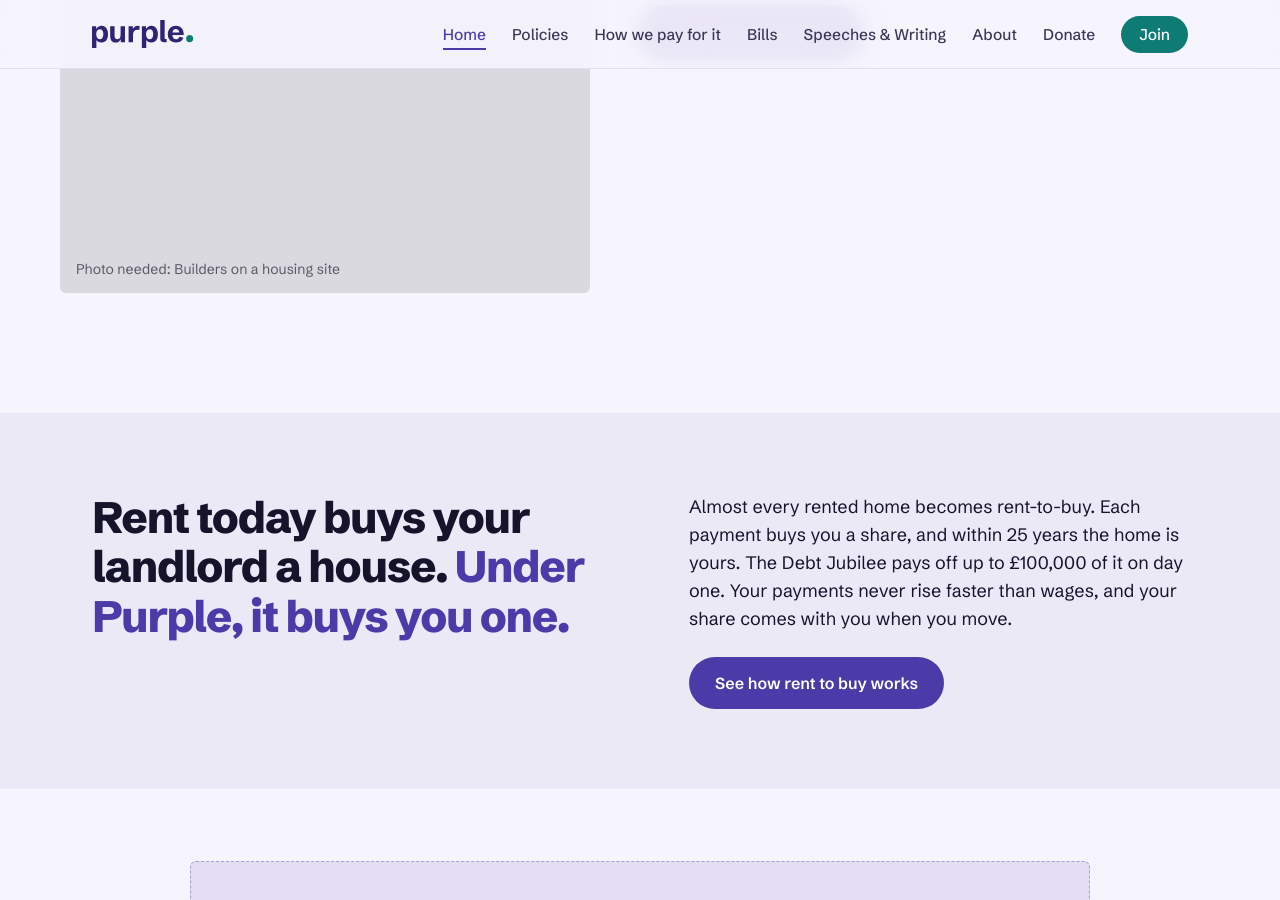
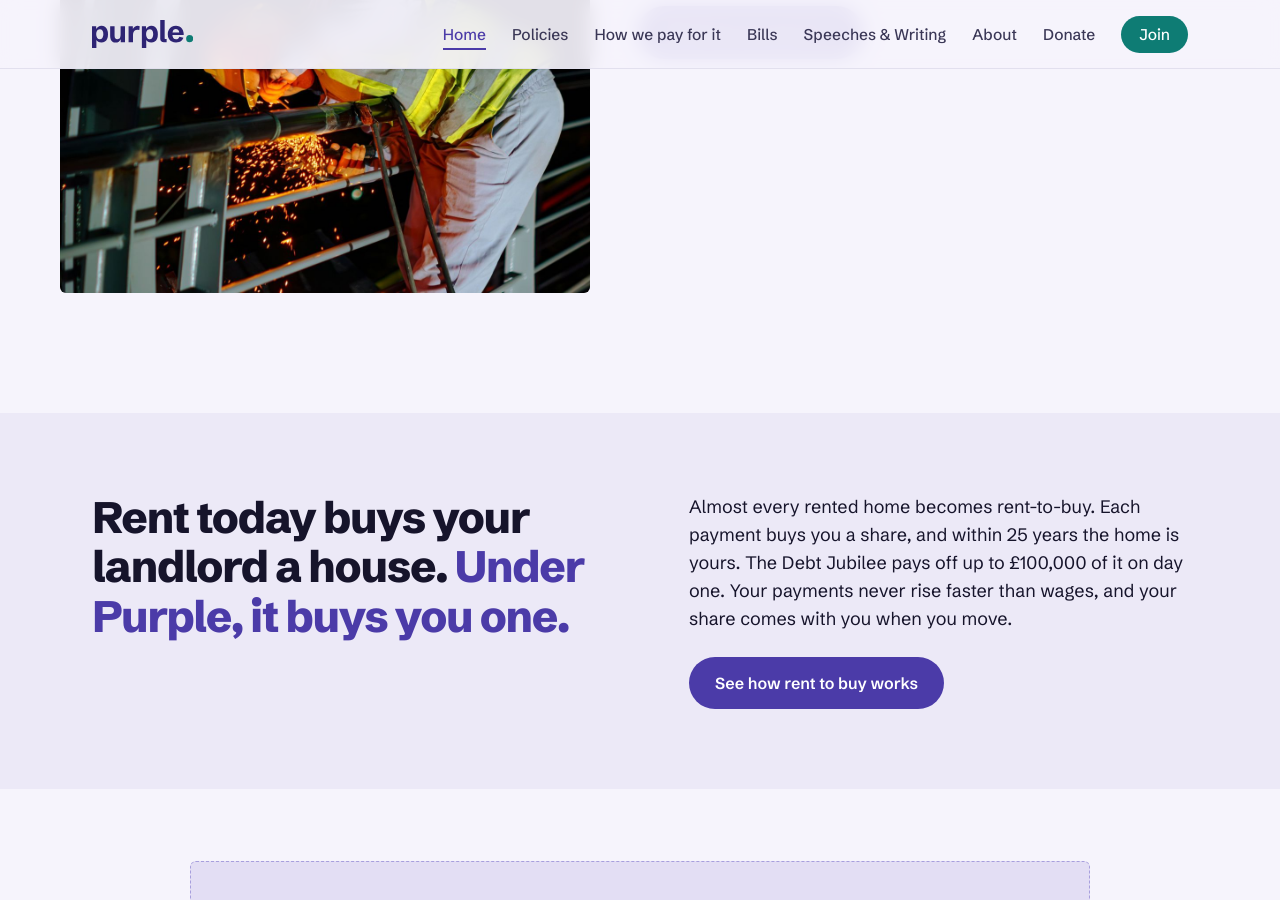
Before and after one commit to Purple-Party-uk/purple, a Jekyll site: the page built from index.html, in a window 1280 px wide and 900 px high, scrolled down 2594 px. Built offline with Jekyll 4.4.1, drawn with Linux system fonts in a browser that asks for light colours.

Commit message:
Home page: add construction photo to the affordability section (#34)
Claude-Session: https://claude.ai/code/session_016kdNgxoorG4GhDbdojy1xA

Co-authored-by: Claude <noreply@anthropic.com>

```diff
--- a/index.html
+++ b/index.html
@@ -46,7 +46,7 @@ title: Purple
 <section class="afford"><div class="wrap afford-grid">
   <div class="afford-head reveal">
     <h2>Can Britain afford this? <span>Yes. The real limit is people and materials, not money.</span></h2>
-    {% include image.html caption="Builders on a housing site" ratio="4/3" %}
+    {% include image.html src="/assets/img/home-afford.jpg" alt="A construction worker in a hard hat and high-visibility vest cutting steel, sparks flying" %}
   </div>
   <div class="afford-body reveal">
     <p>The government issues the pound, so it cannot run out of pounds the way a household can. It can run out of workers, materials and energy. If it spends beyond those, prices rise.</p>
```
Also changed, not shown: assets/img/home-afford.jpg (added).
